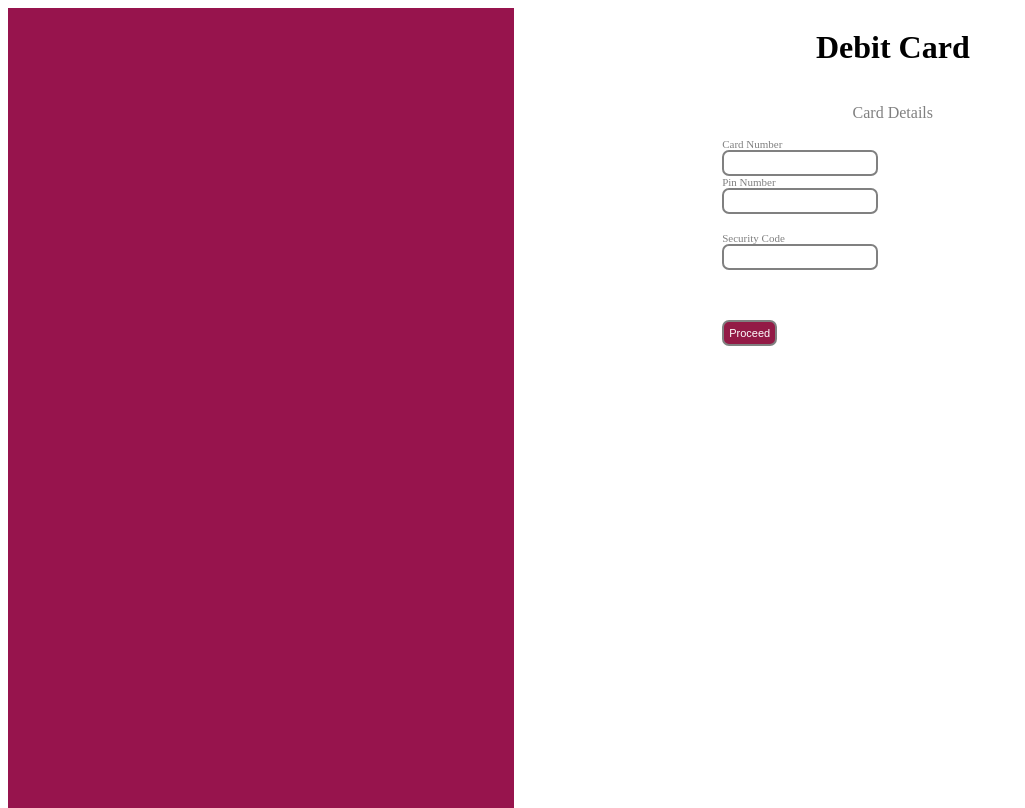
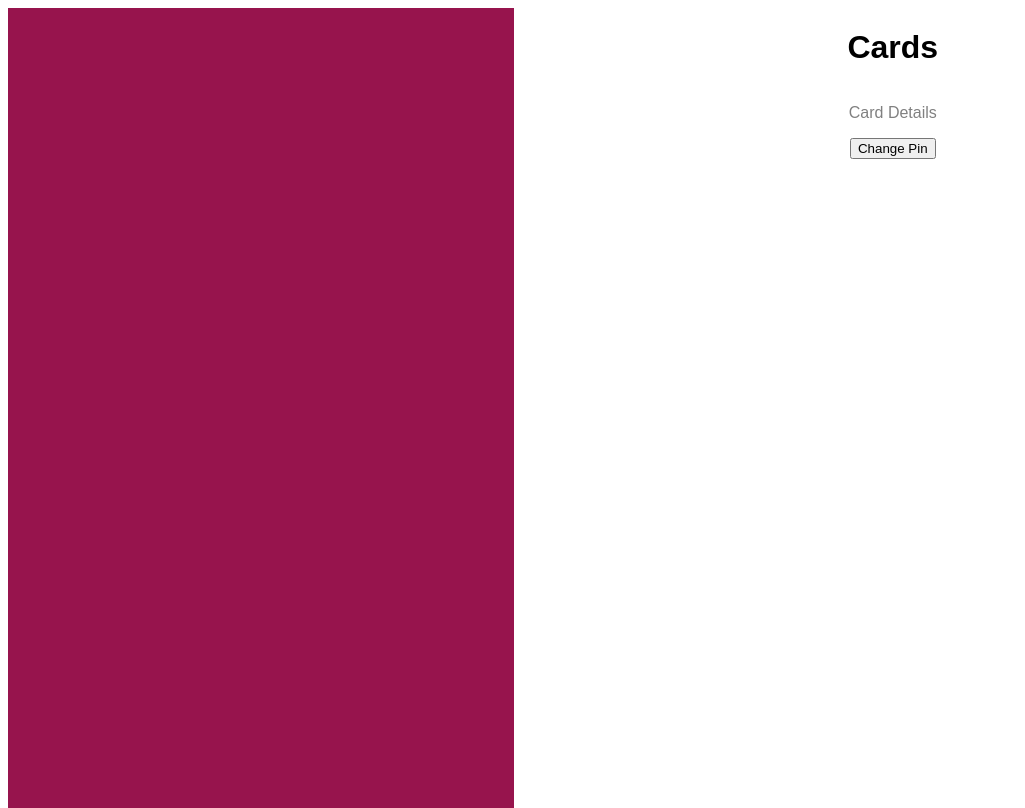
Before and after one commit to rohit-tomar-28666325/bank_apps, a Django app: page /card/ in a window 1280 px wide. Shown: the whole page, without its empty margins (0-1025 px from the left). Run offline with Django 5.2, Linux system fonts and the light colour scheme.

Commit message:
Partially done Card and some UML-ERDs

```diff
--- a/bank_apps/website/templates/card.html
+++ b/bank_apps/website/templates/card.html
@@ -24,13 +24,53 @@
       align-items: center !important;
       flex-direction: column !important;
     }
+
+    body {font-family: Arial, Helvetica, sans-serif;}
+
+    /* The Modal (background) */
+    .modal {
+      display: none; /* Hidden by default */
+      position: fixed; /* Stay in place */
+      z-index: 1; /* Sit on top */
+      padding-top: 100px; /* Location of the box */
+      left: 0;
+      top: 0;
+      width: 100%; /* Full width */
+      height: 100%; /* Full height */
+      overflow: auto; /* Enable scroll if needed */
+      background-color: rgb(0,0,0); /* Fallback color */
+      background-color: rgba(0,0,0,0.4); /* Black w/ opacity */
+    }
+
+    /* Modal Content */
+    .modal-content {
+      background-color: #fefefe;
+      margin: auto;
+      padding: 20px;
+      border: 1px solid #888;
+      width: 80%;
+    }
+
+    /* The Close Button */
+    .close {
+      color: #aaaaaa;
+      float: right;
+      font-size: 28px;
+      font-weight: bold;
+    }
+
+    .close:hover,
+    .close:focus {
+      color: #000;
+      text-decoration: none;
+      cursor: pointer;
+    }
   </style>
   <script>
     function validateForm() {
-      var card_number = document.getElementById("card_number").value;
+
       var pin_number = document.getElementById("pin_number").value;
-      var security_code = document.getElementById("security_code").value;
-      if (card_number && pin_number && security_code) {
+      if (pin_number) {
         return true;
       } else {
         alert("Please fill all the fields");
@@ -43,18 +83,20 @@
 <body>
     <div class="left"></div>
     <div class="right">
-        <h1>Debit Card</h1>
+        <h1>Cards</h1>
         <p style="color:grey">Card Details</p>
-        <form method="POST" style="width:45%">
+        <!-- <form method="POST" style="width:45%"> -->
             {% csrf_token %}
-            <label for="card_number" style="color:grey; font-size:11px;">Card Number</label><br>
-            <input type="text" id="card_number" name="card_number" minlength="10" maxlength="10" pattern="[0-9]{10}"
-            style="font-size:11px; border: 2px solid grey; border-radius: 7px;padding: 5px;"><br>
+            <button id="myBtn">Change Pin</button>
+
+            <!-- The Modal -->
+            <div id="myModal" class="modal">
+
+            <!-- Modal content -->
+            <div class="modal-content">
+            <span class="close">&times;</span>
             <label for="pin_number" style="color:grey; font-size:11px;">Pin Number</label><br>
               <input type="text" id="pin_number" name="pin_number" minlength="4" maxlength="4" pattern="[0-9]{10}"
-            style="font-size:11px; border: 2px solid grey; border-radius: 7px;padding: 5px;"><br><br>
-            <label for="security_code" style="color:grey; font-size:11px;">Security Code</label><br>
-            <input type="text" id="security_code" name="security_code" minlength="3" maxlength="3" pattern="[0-9]{10}"
               style="font-size:11px; border: 2px solid grey; border-radius: 7px;padding: 5px;"><br><br>
               <div style="margin-top: 2rem">
                 <input type="submit" name="actionBtn" value="Proceed" onclick="return validateForm()" style="
@@ -66,7 +108,38 @@
                 padding: 5px;
                 " />
                 </div>
+            </div>
+          </div>
         </form>
       </div>
+
+        <script>
+        // Get the modal
+        var modal = document.getElementById("myModal");
+
+        // Get the button that opens the modal
+        var btn = document.getElementById("myBtn");
+
+        // Get the <span> element that closes the modal
+        var span = document.getElementsByClassName("close")[0];
+
+        // When the user clicks the button, open the modal
+        btn.onclick = function() {
+          modal.style.display = "block";
+        }
+
+        // When the user clicks on <span> (x), close the modal
+        span.onclick = function() {
+          modal.style.display = "none";
+        }
+
+        // When the user clicks anywhere outside of the modal, close it
+        window.onclick = function(event) {
+          if (event.target == modal) {
+        modal.style.display = "none";
+        }
+      }
+    </script>
+
 </body>
 </html>
```
Also changed, not shown: bank_apps/UMLs/signup1-ERD.png (added), bank_apps/UMLs/signup2-ERD.png (added), bank_apps/UMLs/signup3-ERD.png (added), bank_apps/db.sqlite3. Lines whose indentation alone changed are shown as unchanged.
